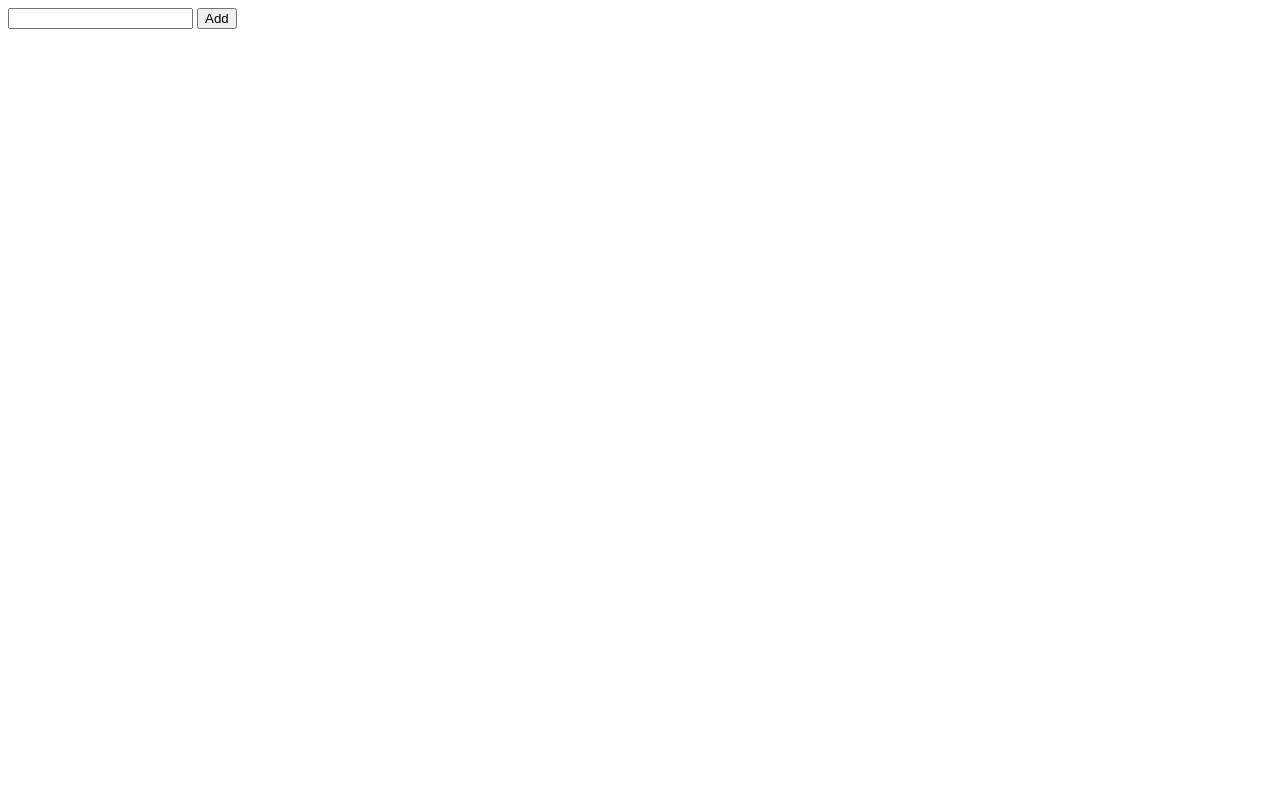
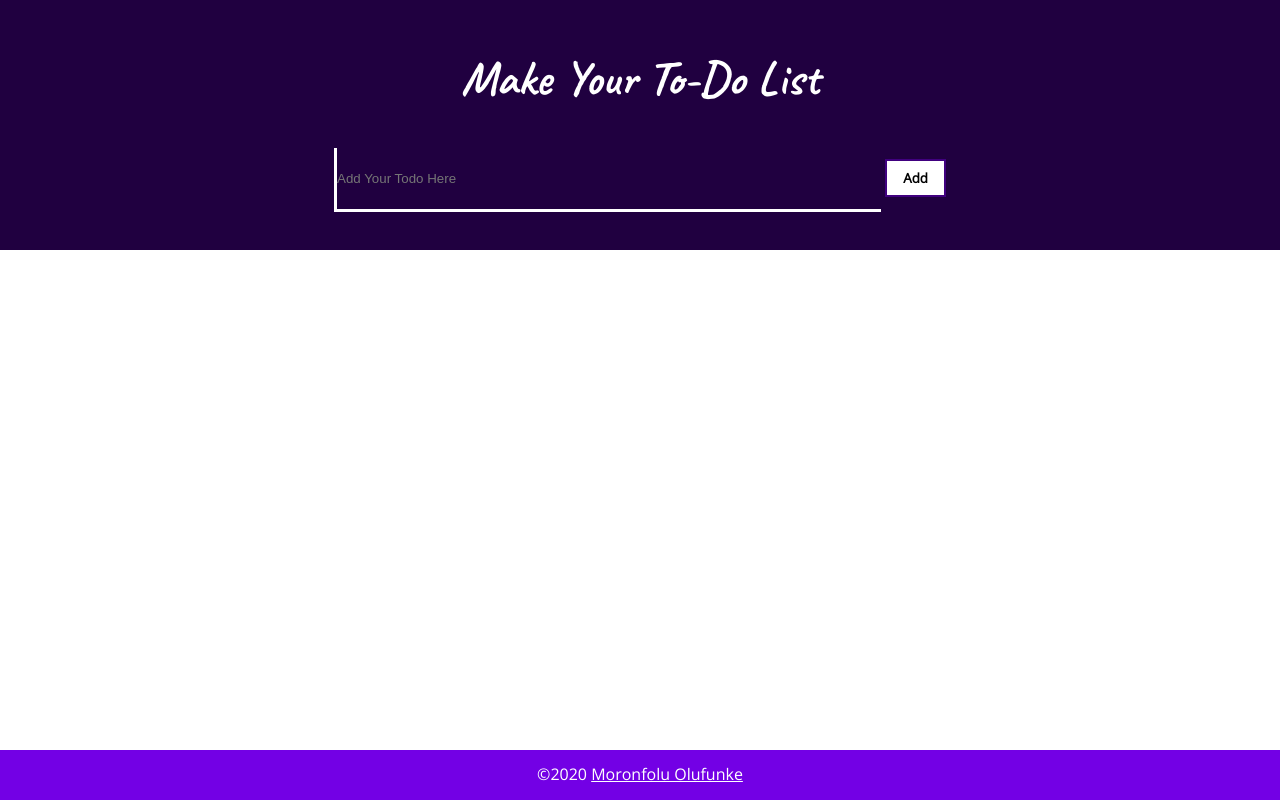
Before and after one commit to MoeRayo/Dev-Task-TodoList, a website: page index.html in a window 1280 px wide. Drawn offline with nearby package versions, Linux system fonts and the light colour scheme.

Commit message:
feat: creation of the header section of the page

```diff
--- /dev/null
+++ b/css/base/base.css
@@ -0,0 +1,37 @@
+*,
+*::after,
+*::before {
+  box-sizing: border-box;
+  margin: 0;
+  padding: 0;
+}
+
+html {
+  height: 100%;
+}
+
+body {
+  box-sizing: inherit;
+  height: 100%;
+}
+
+.wrapper {
+  height: 100%;
+  display: grid;
+  grid-template-areas:
+    "header"
+    "list"
+    "footer";
+  grid-template-columns: 1fr;
+  grid-template-rows: 250px auto 50px;
+  /* justify-content: center; */
+}
+
+a,
+button {
+  cursor: pointer;
+}
+
+a {
+  /* text-decoration: double; */
+}
--- /dev/null
+++ b/css/layout/container.css
@@ -0,0 +1,3 @@
+main {
+  grid-area: list;
+}
--- /dev/null
+++ b/css/layout/footer.css
@@ -0,0 +1,12 @@
+footer {
+  grid-area: footer;
+  background-color: #7300e5;
+  text-align: center;
+  color: #ffffff;
+  padding: 0.8rem 0;
+  font-family: "Open Sans", sans-serif;
+}
+
+footer a {
+  color: #ffffff;
+}
--- /dev/null
+++ b/css/layout/header.css
@@ -0,0 +1,41 @@
+header {
+  grid-area: header;
+  padding: 3rem 2rem;
+  background-color: #200040;
+  color: #fff;
+  text-align: center;
+}
+
+h1 {
+  font-family: "Caveat", cursive;
+  font-size: 3rem;
+  margin-bottom: 2.5rem;
+}
+
+input {
+  height: 4rem;
+  padding: 1rem 0;
+  width: 45%;
+  background-color: #200040;
+  border: none;
+  border-bottom: 3px solid #fff;
+  border-left: 3px solid #fff;
+  color: #fff;
+}
+
+input:focus-within {
+  background-color: #40007f;
+  border-right: 3px dashed #fff;
+  border-top: 3px solid #fff;
+  border-left: 3px dashed#fff;
+  padding-left: 0.5rem;
+  font-size: 1rem;
+}
+
+header button {
+  background-color: #fff;
+  padding: 0.5rem 1rem;
+  border: 2px solid #40007f;
+  font-family: "Open Sans", sans-serif;
+  font-weight: bold;
+}
--- /dev/null
+++ b/css/main.css
@@ -0,0 +1,9 @@
+@charset "UTF-8";
+
+@import url(./layout/header.css);
+@import url(./layout/container.css);
+@import url(./layout/footer.css);
+@import url(./components/buttons.css);
+@import url(./layout/list.css);
+@import url(./base/responsiveness.css);
+@import url(./base/base.css);
--- a/index.html
+++ b/index.html
@@ -4,12 +4,24 @@
     <meta charset="UTF-8" />
     <meta name="author" content="Moronfolu Olufunke Elizabeth" />
     <meta name="viewport" content="width=device-width, initial-scale=1.0" />
+    <link
+      href="https://fonts.googleapis.com/css2?family=Caveat:wght@700&family=Open+Sans:wght@300;400&display=swap"
+      rel="stylesheet"
+    />
+    <link rel="stylesheet" href="css/main.css" />
     <title>Todo List</title>
   </head>
   <body>
-    <main>
-      <input type="text" />
-      <button type="button">Add</button>
-    </main>
+    <div class="wrapper">
+      <header>
+        <h1>Make Your To-Do List</h1>
+        <input type="text" placeholder="Add Your Todo Here" />
+        <button type="button">Add</button>
+      </header>
+      <main></main>
+      <footer>
+        &copy;2020 <a href="https://github.com/MoeRayo">Moronfolu Olufunke</a>
+      </footer>
+    </div>
   </body>
 </html>
```
Also changed, not shown: css/layout/list.css (added, +7 -0 lines), css/base/responsiveness.css (added), css/components/buttons.css (added), images/ss.png (added).
